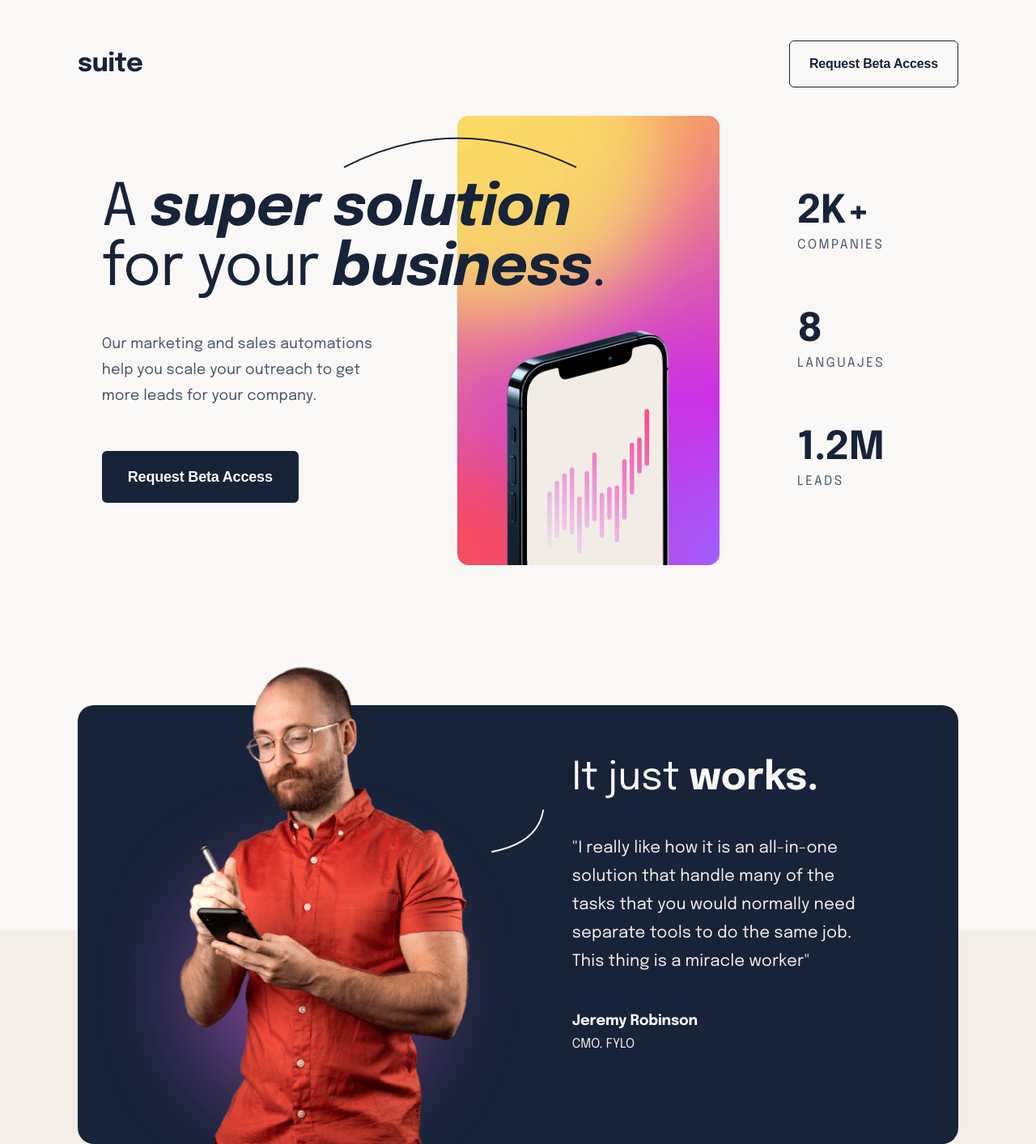
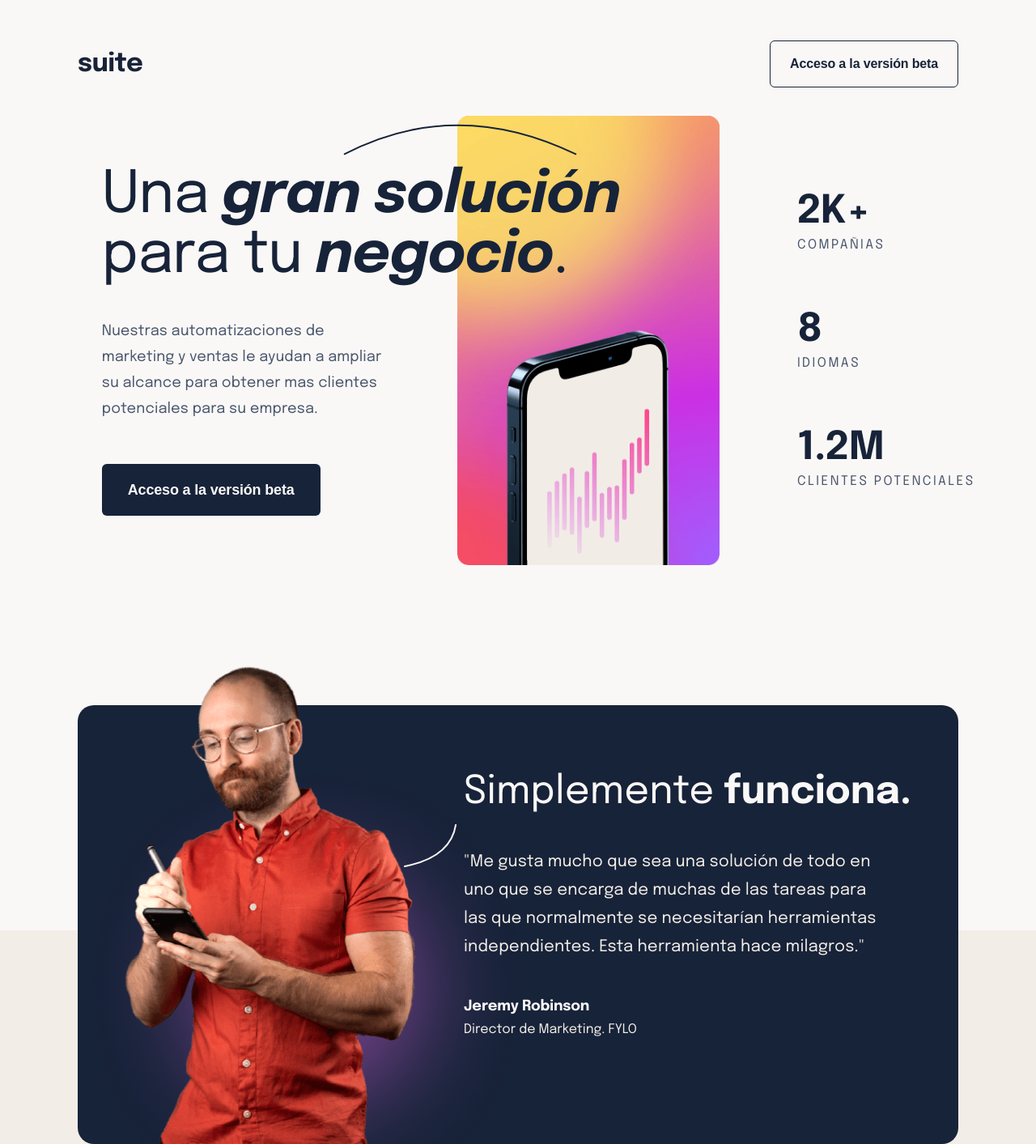
Before and after one commit to diegosantaana/Proyecto-2, a plain HTML site: page index.html in a window 1280 px wide. Shown: the top 1413 px of the page at 81% size. Drawn offline with nearby package versions, Linux system fonts and the light colour scheme.

Commit message:
cambio a español y detalles

```diff
--- a/index.html
+++ b/index.html
@@ -14,7 +14,7 @@
     <header>
       <div class="container">
         <a href="#" class="logo">suite</a>
-        <button class="btn btn--secondary">Request Beta Access</button>
+        <button class="btn btn--secondary">Acceso a la versión beta</button>
       </div>
     </header>
     <main>
@@ -23,8 +23,8 @@
           <div class="hero__left">
             <div class="tittle__container">
               <h1 class="hero__tittle">
-                <span class="no-wrap">A <em>super solution</em></span>
-                <br /><span class="no-wrap">for your <em>business</em>.</span>
+                <span class="no-wrap">Una <em>gran solución</em></span>
+                <br /><span class="no-wrap"> para tu <em> negocio</em>.</span>
               </h1>
               <img
                 src="./imagenes/pattern-curved-line-1.svg"
@@ -33,10 +33,11 @@
               />
             </div>
             <p class="hero__paragraph">
-              Our marketing and sales automations help you scale your outreach
-              to get more leads for your company.
+              Nuestras automatizaciones de marketing y ventas le ayudan a
+              ampliar su alcance para obtener mas clientes potenciales para su
+              empresa.
             </p>
-            <button class="btn btn--primary">Request Beta Access</button>
+            <button class="btn btn--primary">Acceso a la versión beta</button>
           </div>
           <div class="hero__middle">
             <img src="./imagenes/image-hero-portrait.png" alt="hero__image" />
@@ -44,15 +45,15 @@
           <div class="hero__right">
             <div class="info">
               <p class="info__number">2K+</p>
-              <p class="info__desc">Companies</p>
+              <p class="info__desc">Compañias</p>
             </div>
             <div class="info">
               <p class="info__number">8</p>
-              <p class="info__desc">Languajes</p>
+              <p class="info__desc">Idiomas</p>
             </div>
             <div class="info">
               <p class="info__number">1.2M</p>
-              <p class="info__desc">Leads</p>
+              <p class="info__desc">Clientes potenciales</p>
             </div>
           </div>
         </div>
@@ -63,15 +64,15 @@
             <img src="./imagenes/image-jeremy-large.png" alt="about__image" />
           </div>
           <div class="about__right">
-            <h2 class="about__tittle">It just <em>works.</em></h2>
+            <h2 class="about__tittle">Simplemente <em>funciona.</em></h2>
             <p class="about__paragraph">
-              "I really like how it is an all-in-one solution that handle many
-              of the tasks that you would normally need separate tools to do the
-              same job. This thing is a miracle worker"
+              "Me gusta mucho que sea una solución de todo en uno que se encarga
+              de muchas de las tareas para las que normalmente se necesitarían
+              herramientas independientes. Esta herramienta hace milagros."
             </p>
             <div class="about__me">
               <p class="about__name">Jeremy Robinson</p>
-              <p class="about__position">CMO. FYLO</p>
+              <p class="about__position">Director de Marketing. FYLO</p>
             </div>
           </div>
           <img
--- a/style.css
+++ b/style.css
@@ -161,7 +161,7 @@ header {
 }
 .about__paragraph {
   margin-block: 40px;
-  max-width: 31ch;
+  max-width: 45ch;
   font-size: 20px;
   font-weight: 400;
   line-height: 35px;
@@ -189,7 +189,8 @@ header {
 }
 .about__curved {
   position: absolute;
-  top: 30%;
+  top: 33%;
+  left: 37%;
 }
 footer {
   padding-block: 95px 72px;
```
